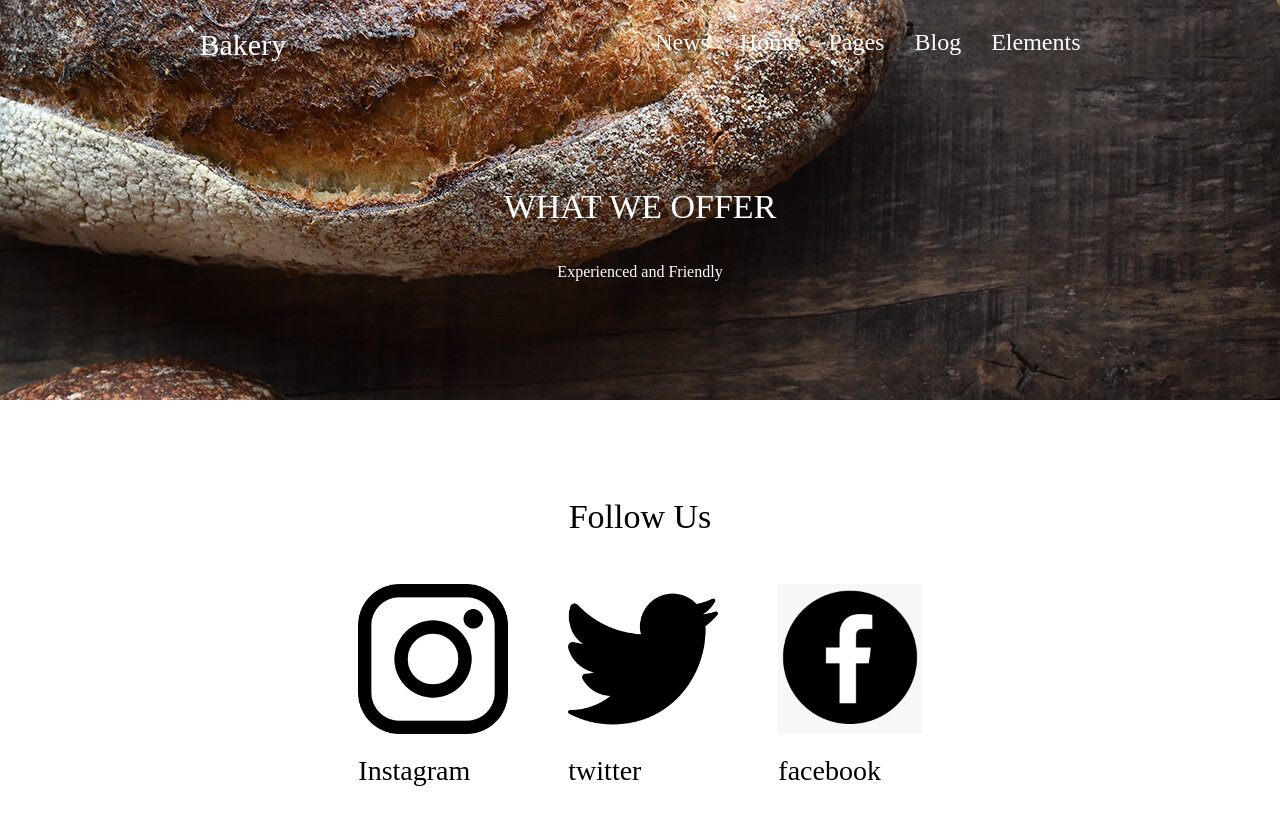
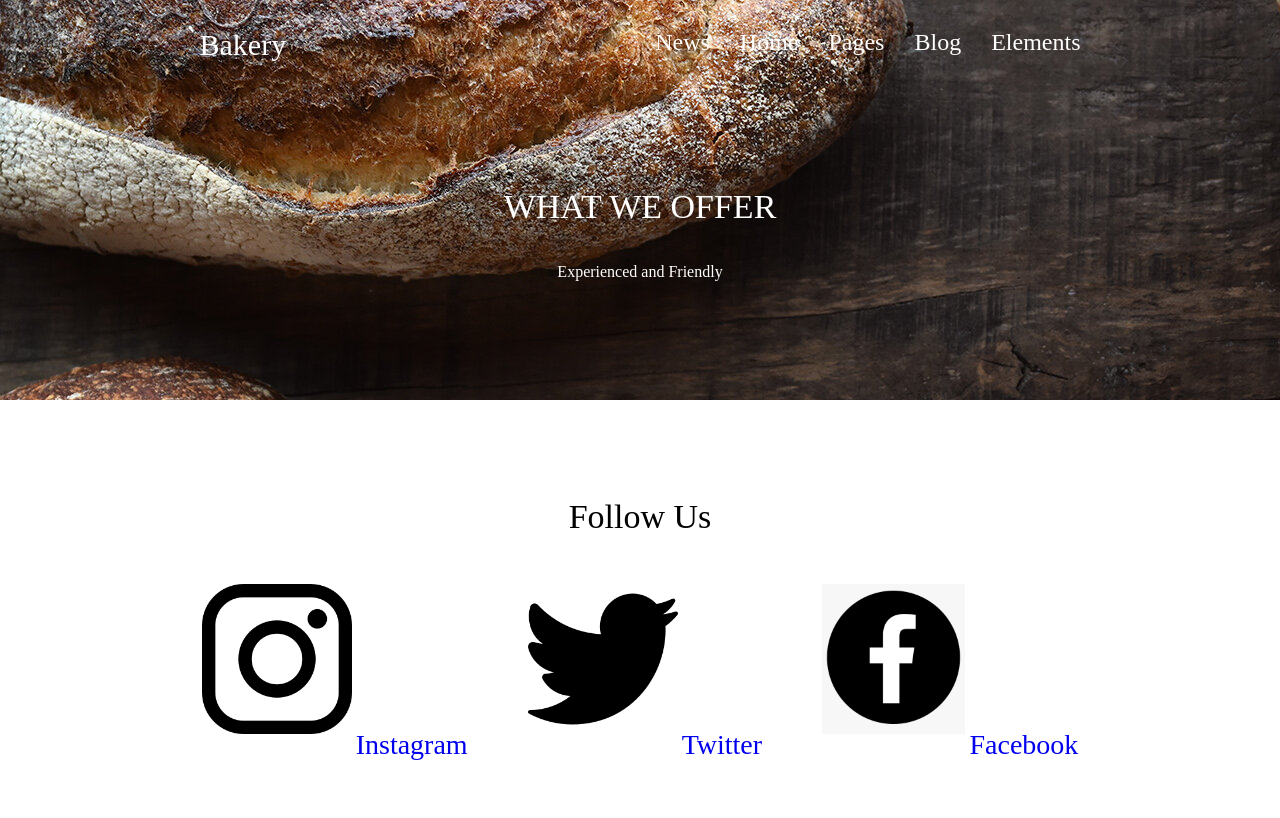
Before and after one commit to khmaladze-tiko/homework-css, a plain HTML site: page pages.html in a window 1280 px wide. Shown: the top 818 px of the page. Drawn offline with Linux system fonts and the light colour scheme.

Commit message:
same changes

```diff
--- a/pages.html
+++ b/pages.html
@@ -43,15 +43,15 @@
             <div class="socialmedia">
                 <div>
                     <img src="pic/insta.png" alt="insta icon" height="150px">
-                    <p>Instagram</p>
+                    <a href="#">Instagram</a>
                 </div>
                 <div>
                     <img src="pic/twit.png" alt="twitter" height="150px">
-                    <p>twitter</p>
+                    <a href="#">Twitter</a>
                 </div>
                 <div>
                     <img src="pic/face.png" alt="facebook" height="150px">
-                    <p>facebook</p>
+                    <a href="#">Facebook</a>
                 </div>
             </div>
         </div>
--- a/style/main.css
+++ b/style/main.css
@@ -152,6 +152,7 @@ footer div {
 .socialmedia div img {
     padding: 20px 0;
 }
-.socialmedia div p {
+.socialmedia div a {
     font-size: 28px;
+    padding-top: 20px;
 }
```
